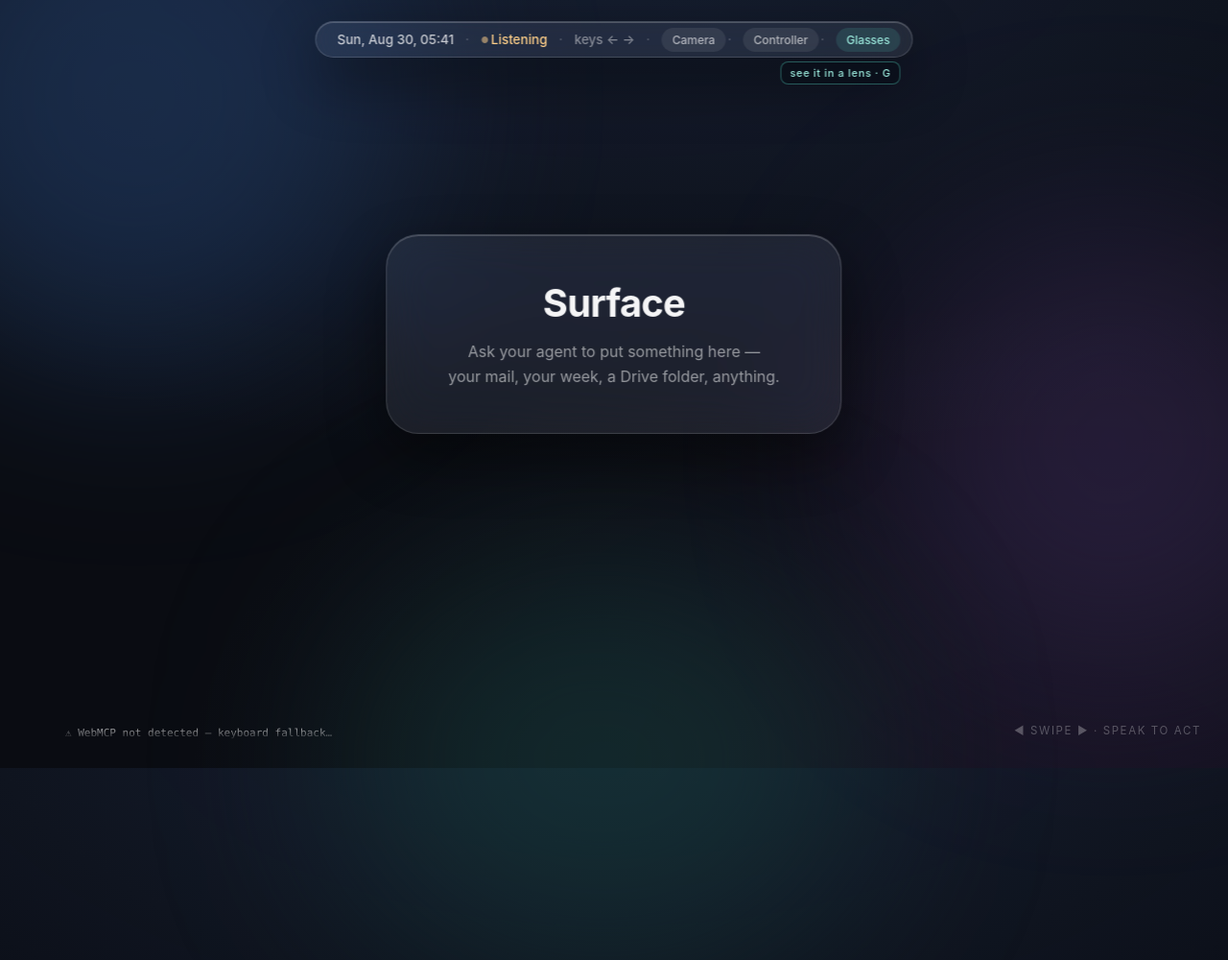
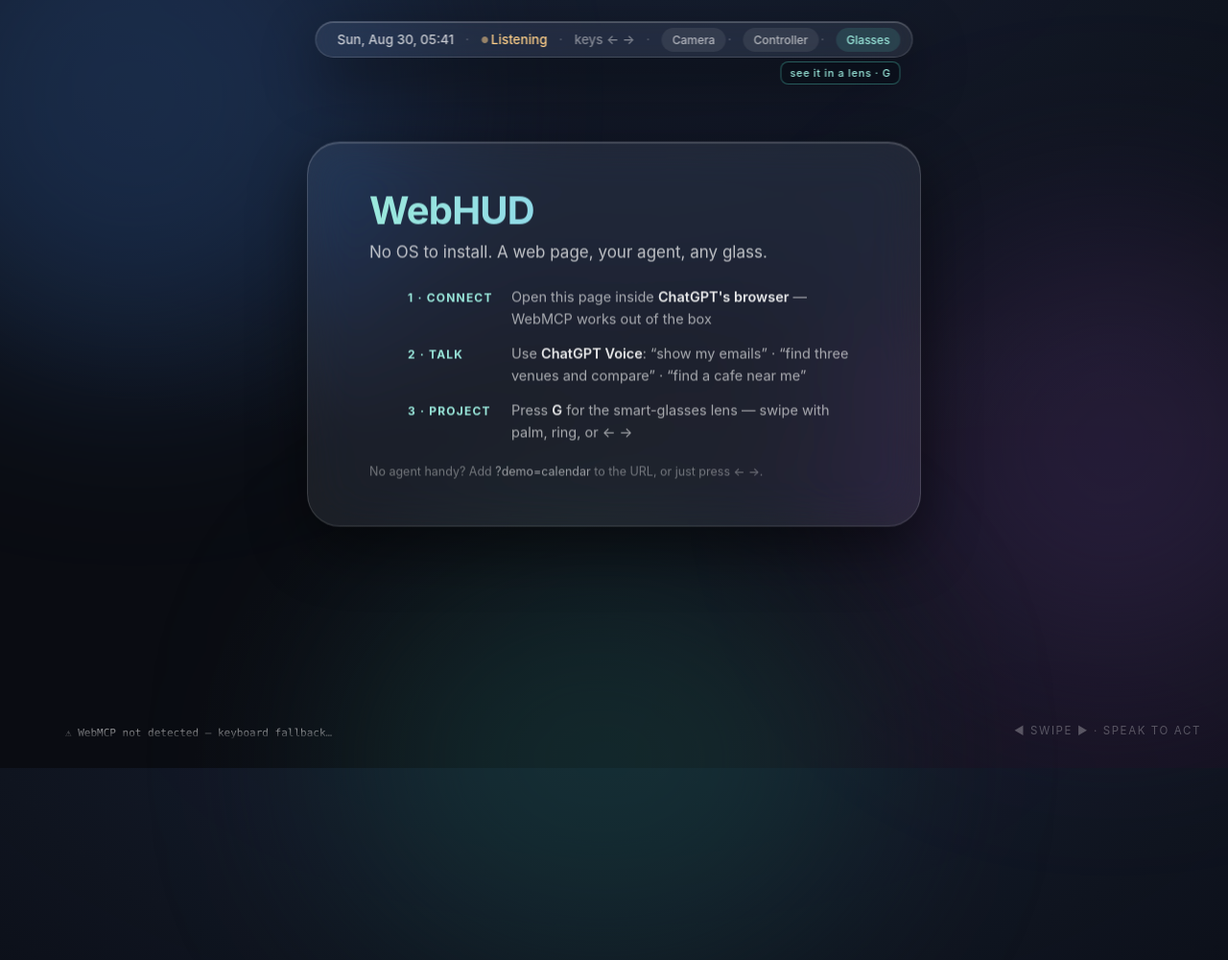
Before and after one commit to shekkawai/WebMCPChallenge, a website built with Vite: page index.html in a window 1280 px wide. Shown: the top 1000 px of the page at 96% size. Built offline with nearby package versions, Linux system fonts and the light colour scheme.

Commit message:
Bare-URL landing is now the 30-second pitch; README gets the key visual
The empty state was 'ask your agent to put something here' — it now
teaches Connect (WebMCP live-detected) / Talk (ChatGPT Voice examples) /
Project (G for the lens). Being the empty state, the agent's first
render replaces it naturally. Key visual (author-generated, Nano Banana
2) added as the README hero.

```diff
--- a/src/style.css
+++ b/src/style.css
@@ -187,6 +187,27 @@ body {
 }
 .hello h1 { font-size: 40px; font-weight: 750; letter-spacing: -0.02em; }
 .hello p { margin-top: 14px; color: rgba(255, 255, 255, 0.55); font-size: 16px; line-height: 1.6; }
+.hello.welcome { max-width: 640px; text-align: left; }
+.hello.welcome h1 {
+  background: linear-gradient(100deg, #9be9dc, #7cc0ff);
+  -webkit-background-clip: text; background-clip: text; color: transparent;
+}
+.hello.welcome .tagline { margin-top: 6px; color: rgba(255, 255, 255, 0.72); font-size: 17px; }
+.hello.welcome .steps { margin-top: 22px; list-style: none; display: grid; gap: 14px; }
+.hello.welcome .steps li {
+  display: grid; grid-template-columns: 96px 1fr; gap: 12px; align-items: baseline;
+  font-size: 14.5px; line-height: 1.55; color: rgba(255, 255, 255, 0.62);
+}
+.hello.welcome .steps .k { color: #9be9dc; font-size: 12px; letter-spacing: 0.1em; text-transform: uppercase; white-space: nowrap; }
+.hello.welcome .steps b { color: rgba(255, 255, 255, 0.9); font-weight: 640; }
+.hello.welcome .fallback { margin-top: 20px; font-size: 12.5px; color: rgba(255, 255, 255, 0.38); }
+.hello.welcome .fallback code { font-family: inherit; color: rgba(255, 255, 255, 0.55); }
+body.glasses-on .hello.welcome { max-width: none; }
+body.glasses-on .hello.welcome .tagline { font-size: 13px; }
+body.glasses-on .hello.welcome .steps { margin-top: 12px; gap: 8px; }
+body.glasses-on .hello.welcome .steps li { grid-template-columns: 94px 1fr; font-size: 11.5px; }
+body.glasses-on .hello.welcome .steps .k { letter-spacing: 0.06em; }
+body.glasses-on .hello.welcome .fallback { display: none; }
 
 /* ---- card deck ---- */
 .deck { position: relative; height: 100%; }
--- a/src/views/renderer.ts
+++ b/src/views/renderer.ts
@@ -6,6 +6,10 @@ import { SurfaceMotion, cardRole } from "../motion";
 
 const esc = (s: string) =>
   s.replace(/[&<>"]/g, (c) => ({ "&": "&amp;", "<": "&lt;", ">": "&gt;", '"': "&quot;" })[c]!);
+
+// Whether a WebMCP host is attached — set once by renderApp, read by the
+// bare-URL welcome state so its first step reflects reality.
+let mcpOn = false;
 
 const ICONS: Record<string, string> = {
   email:
@@ -352,13 +356,27 @@ function stageHTML(s: State, stack: Stack | null): string {
     return deckHTML(stack);
   }
   if (s.view === "reader" && stack) return readerHTML(stack);
-  return `<div class="hello glass">
-    <h1>Surface</h1>
-    <p>Ask your agent to put something here —<br/>your mail, your week, a Drive folder, anything.</p>
+  // The bare-URL landing doubles as the 30-second pitch: what this page is,
+  // how the agent connects, and where the glasses view lives. It is the empty
+  // state, so the first agent render replaces it naturally.
+  return `<div class="hello glass welcome">
+    <h1>WebHUD</h1>
+    <p class="tagline">No OS to install. A web page, your agent, any glass.</p>
+    <ol class="steps">
+      <li><span class="k">1 · Connect</span><span>${
+        mcpOn
+          ? `Your agent is connected — WebMCP is live on this page ✓`
+          : `Open this page inside <b>ChatGPT's browser</b> — WebMCP works out of the box`
+      }</span></li>
+      <li><span class="k">2 · Talk</span><span>Use <b>ChatGPT Voice</b>: “show my emails” · “find three venues and compare” · “find a cafe near me”</span></li>
+      <li><span class="k">3 · Project</span><span>Press <b>G</b> for the smart-glasses lens — swipe with palm, ring, or ← →</span></li>
+    </ol>
+    <p class="fallback">No agent handy? Add <code>?demo=calendar</code> to the URL, or just press ← →.</p>
   </div>`;
 }
 
 export function renderApp(root: HTMLElement, store: Store, mcpAvailable: boolean) {
+  mcpOn = mcpAvailable;
   root.innerHTML = `
     <div class="orb o1"></div><div class="orb o2"></div><div class="orb o3"></div>
     <div id="chip" class="glass">
```
Also changed, not shown: README.md, shots/key-visual.jpg (added).
